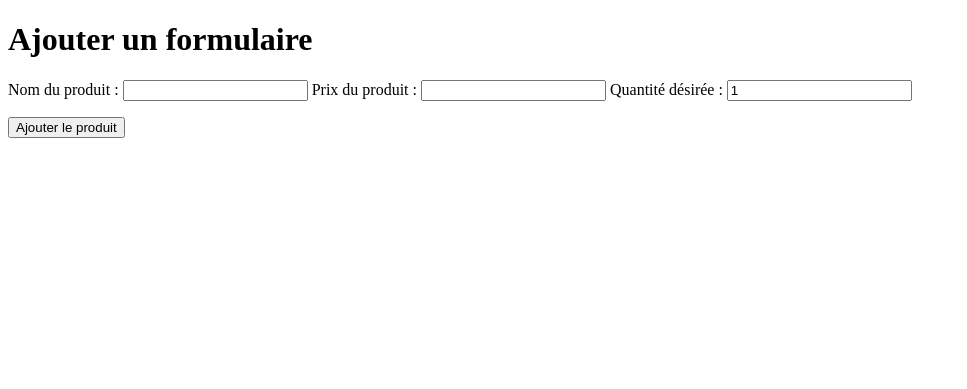
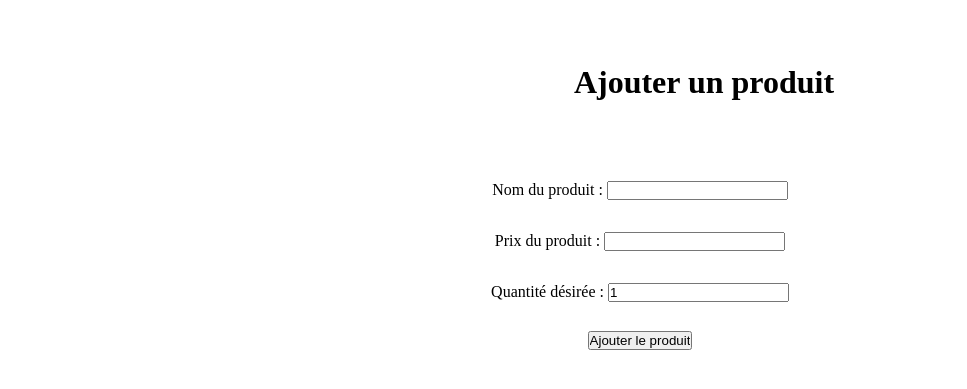
Before and after one commit to IvanVeltz/PremiereAppliPHP, a PHP site: page / in a window 1280 px wide; the page is wider, and only the part inside the window is pictured. Shown: the top 389 px of that part, without its empty margins (0-967 px from the left). Run offline with PHP 8.4, Linux system fonts and the light colour scheme.

Commit message:
debut css

```diff
--- a/index.html
+++ b/index.html
@@ -3,13 +3,16 @@
 <head>
     <meta charset="UTF-8">
     <meta name="viewport" content="width=device-width, initial-scale=1.0">
+    <link rel="stylesheet" href="style.css">
     <title>Ajout produit</title>
 </head>
 <body>
-
-    <h1>Ajouter un formulaire</h1>
+    <header>
+        <h1>Ajouter un produit</h1>
+    </header>
+    <main>
         <form action="traitement.php" method="post">
-        <p>
+            <p class="formulaire">
                 <label>
                     Nom du produit :
                     <input type="text" name="name">
@@ -26,9 +29,10 @@
                 </label>
             </p>
             <p>
-            <input type="submit" name="submit" value="Ajouter le produit">
+                <input type="submit" name="submit" value="Ajouter le produit" class="submit">
             </p>
         </form>
+    </main>
 
 </body>
 </html>
--- a/recap.php
+++ b/recap.php
@@ -7,6 +7,7 @@ session_start()
 <head>
     <meta charset="UTF-8">
     <meta name="viewport" content="width=device-width, initial-scale=1.0">
+    <link rel="stylesheet" href="style.css">
     <title>Récapitulatif des produits</title>
 </head>
 <body>
--- /dev/null
+++ b/style.css
@@ -0,0 +1,29 @@
+* {
+    margin: 0;
+    padding: 0;
+}
+
+body{
+    display: flex;
+    flex-direction: column;
+}
+
+h1{
+    width: 100%;
+    text-align: center;
+    margin: 2em;
+}
+
+form{
+    width: 100%;
+    text-align: center;
+
+}
+form .formulaire{
+    display: flex;
+    flex-direction: column;
+}
+
+label, .submit{
+    margin: 1em;
+}
```
Lines whose indentation alone changed are shown as unchanged.
